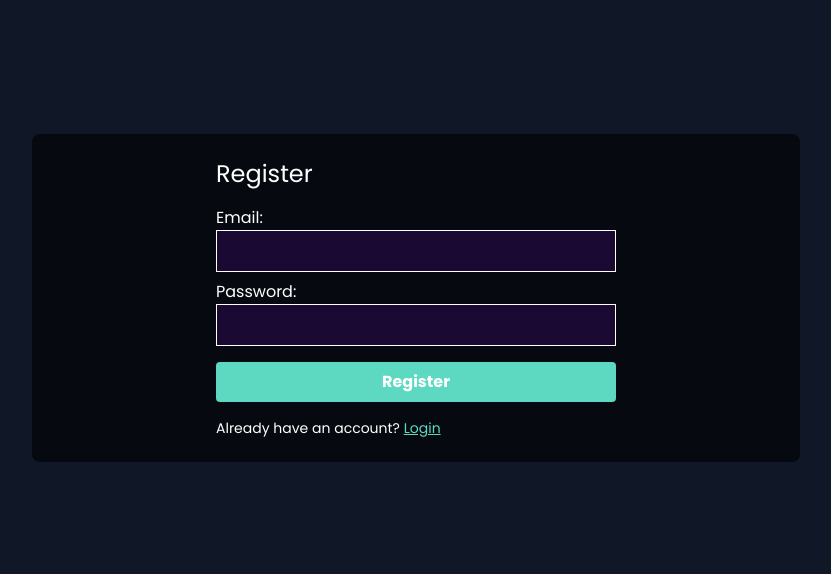
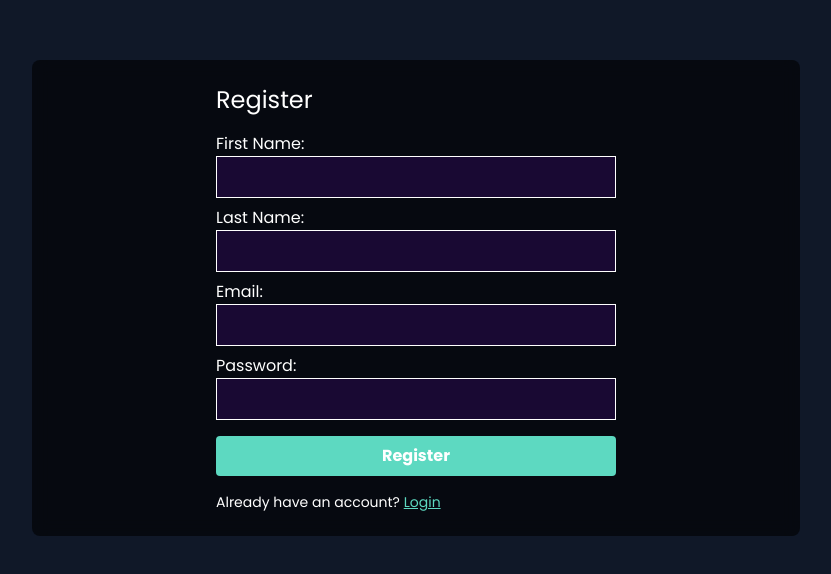
Before and after one commit to fullerstackdev/betlogic-frontend, a React (Vite) app: page /auth/register in a window 1280 px wide. Shown: the part 102-676 px from the top of the page, without its empty margins (224-1055 px from the left). Built offline with nearby package versions, Linux system fonts and the light colour scheme.

Commit message:
register fix

```diff
--- a/src/pages/Auth/RegisterPage.jsx
+++ b/src/pages/Auth/RegisterPage.jsx
@@ -4,28 +4,45 @@ import { useNavigate } from "react-router-dom";
 
 function RegisterPage() {
   const navigate = useNavigate();
-  const [form, setForm] = useState({ email: "", password: "" });
+  const [form, setForm] = useState({
+    firstName: "",
+    lastName: "",
+    email: "",
+    password: "",
+  });
   const [error, setError] = useState("");
+  const [loading, setLoading] = useState(false);
 
   async function handleSubmit(e) {
     e.preventDefault();
     setError("");
+    setLoading(true);
 
     try {
+      // Send the user’s data to your back-end endpoint
       const res = await fetch(`${import.meta.env.VITE_API_BASE}/auth/register`, {
         method: "POST",
         headers: { "Content-Type": "application/json" },
-        body: JSON.stringify(form),
+        body: JSON.stringify({
+          email: form.email,
+          password: form.password,
+          firstName: form.firstName,
+          lastName: form.lastName,
+        }),
       });
+
       const data = await res.json();
       if (!res.ok) {
         throw new Error(data.error || "Registration failed");
       }
 
-      // Some back-ends return a token on register, some do not.
-      // If not, just navigate to /auth/login:
+      // If your back end sends a success message
+      // but doesn't auto-login, we just navigate to login:
+      setLoading(false);
+      alert("Registration successful! Check your email for verification link.");
       navigate("/auth/login");
     } catch (err) {
+      setLoading(false);
       setError(err.message);
     }
   }
@@ -36,6 +53,26 @@ function RegisterPage() {
       {error && <p style={{ color: "red" }}>{error}</p>}
 
       <form onSubmit={handleSubmit} className="space-y-2">
+        <div>
+          <label>First Name:</label>
+          <input
+            type="text"
+            value={form.firstName}
+            onChange={(e) => setForm({ ...form, firstName: e.target.value })}
+            className="border w-full p-2 bg-[var(--color-dark)] text-white"
+            required
+          />
+        </div>
+        <div>
+          <label>Last Name:</label>
+          <input
+            type="text"
+            value={form.lastName}
+            onChange={(e) => setForm({ ...form, lastName: e.target.value })}
+            className="border w-full p-2 bg-[var(--color-dark)] text-white"
+            required
+          />
+        </div>
         <div>
           <label>Email:</label>
           <input
@@ -56,8 +93,8 @@ function RegisterPage() {
             required
           />
         </div>
-        <button type="submit" className="btn w-full mt-2">
-          Register
+        <button type="submit" className="btn w-full mt-2" disabled={loading}>
+          {loading ? "Registering..." : "Register"}
         </button>
       </form>
 
```
